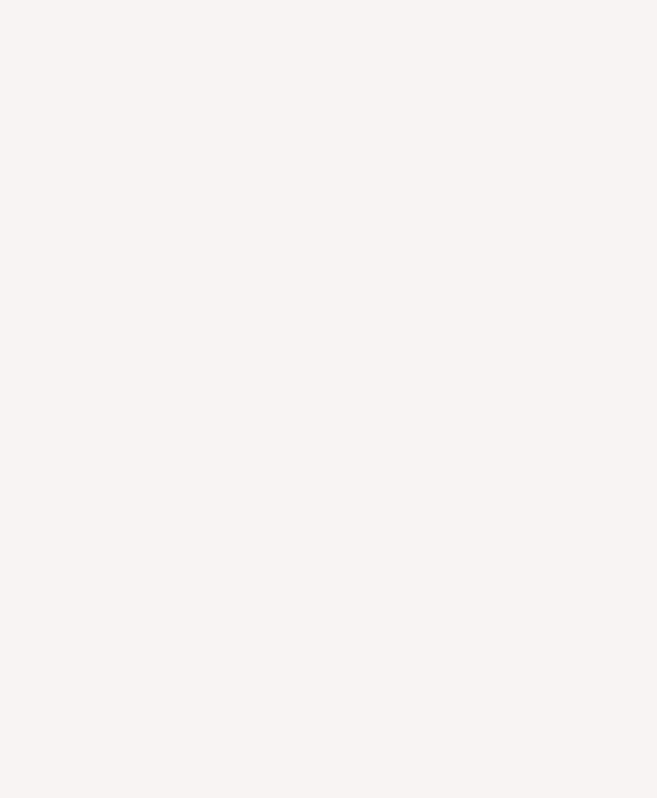
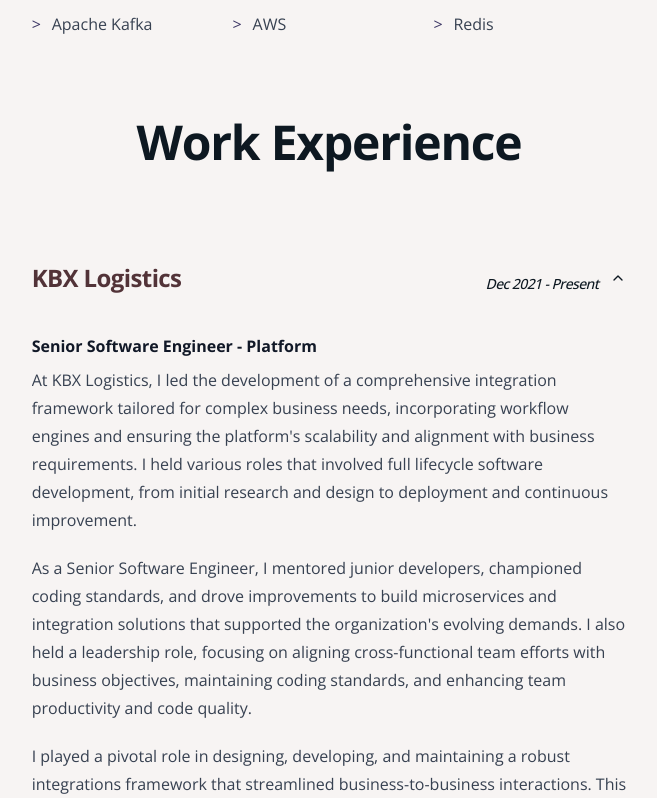
Before and after one commit to corbinmurray/corbinmurray-dev, a Next.js app: page / in a window 1280 px wide. Shown: the part 1422-2220 px from the top of the page, without its empty margins (311-968 px from the left). Before the commit the page ends 1332 px from the top, so only its background shows below. Built offline with nearby package versions, Linux system fonts and the light colour scheme; a web font is replaced by a local one.

Commit message:
Add experience section

```diff
--- a/app/page.tsx
+++ b/app/page.tsx
@@ -1,4 +1,6 @@
+import { Accordion, AccordionContent, AccordionItem, AccordionTrigger } from "@/components/ui/accordion";
 import { Button } from "@/components/ui/button";
+import experiences from "@/lib/experiences.json";
 
 export default async function Home() {
 	return (
@@ -51,13 +53,40 @@
 					</ul>
 				</article>
 			</section>
+
+			<section id="experience" className="scroll-mt-28">
+				<SectionHeader>Work Experience</SectionHeader>
+
+				<Accordion type="multiple" defaultValue={[experiences[0].companyName]} orientation="horizontal" dir="ltr">
+					{experiences.map((experience, i) => {
+						return (
+							<AccordionItem key={i} value={experience.companyName}>
+								<AccordionTrigger>
+									<div className="w-full pe-3 flex justify-between items-end">
+										<h3 className="text-secondary">{experience.companyName}</h3>
+										<h4 className="text-sm italic">{experience.dateRange}</h4>
+									</div>
+								</AccordionTrigger>
+								<AccordionContent>
+									<article>
+										<h4>{experience.positionTitle}</h4>
+										{experience.descriptions.map((description, ii) => {
+											return <p key={ii}>{description}</p>;
+										})}
+									</article>
+								</AccordionContent>
+							</AccordionItem>
+						);
+					})}
+				</Accordion>
+			</section>
 		</main>
 	);
 }
 
 const SectionHeader = ({ children }: { children: React.ReactNode }) => {
 	return (
-		<div className="capitalize flex justify-center items-center mb-8">
+		<div className="capitalize flex justify-center items-center my-20">
 			<h1>{children}</h1>
 		</div>
 	);
```
